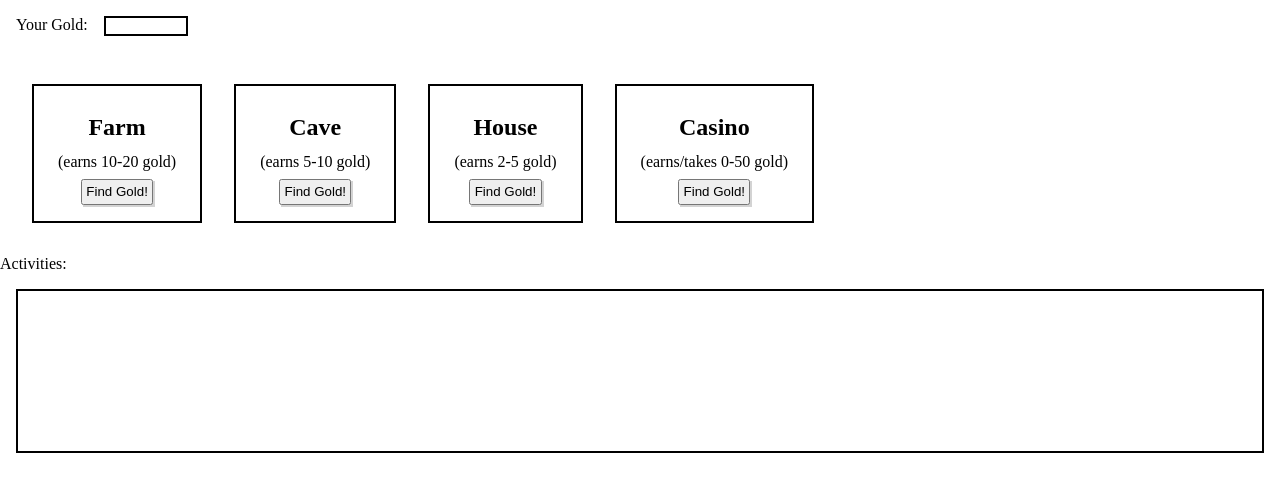
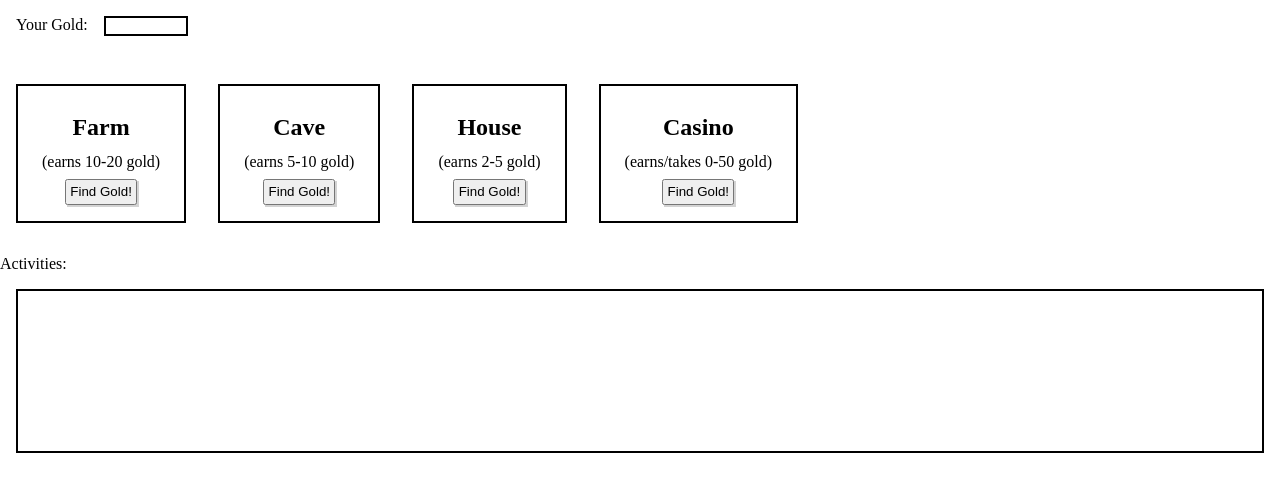
Before and after one commit to JennyWauer/ninja_gold, a Django app: page / in a window 1280 px wide. Shown: the top 479 px of the page. Run offline with Django 3.2, Linux system fonts and the light colour scheme.

Commit message:
update cards margin

```diff
--- a/ninja_app/static/style.css
+++ b/ninja_app/static/style.css
@@ -24,6 +24,7 @@
     display: flex;
     width: auto;
     margin: 1em;
+    margin-left: 0;
 }
 
 
```
